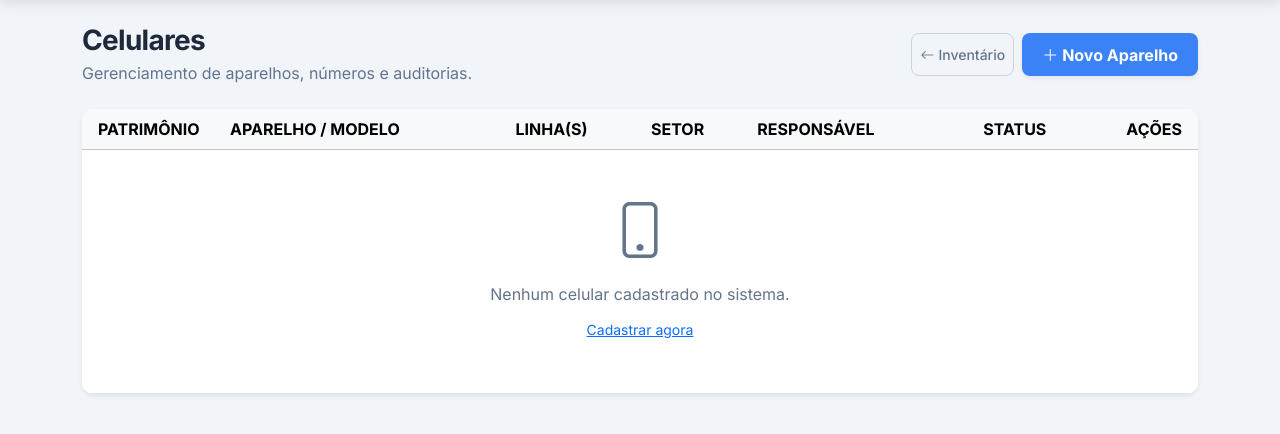
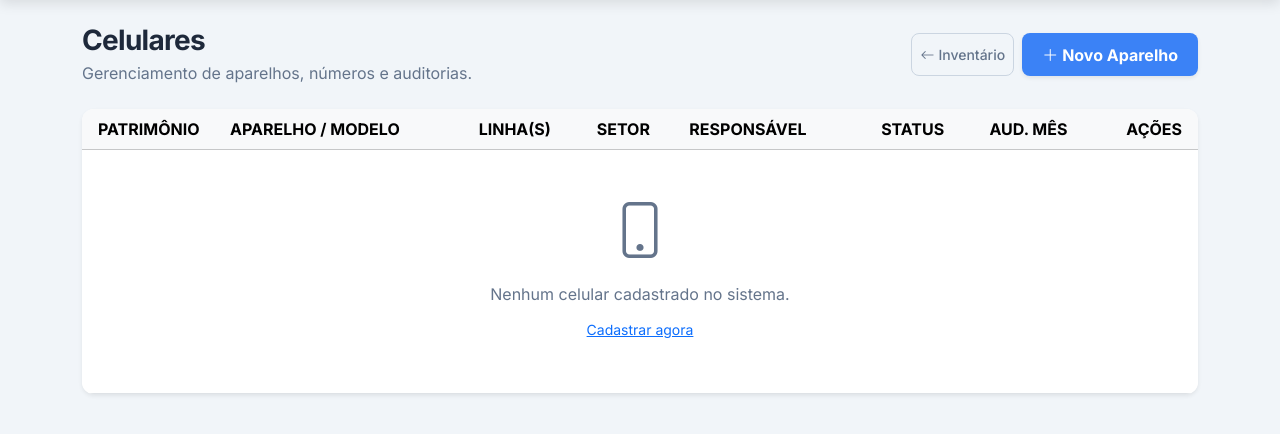
Before and after one commit to ThiagoDantas19/helpdesk, a Python web app: template templates/inventario/celular/lista.html in a window 1280 px wide. Shown: the part 69-503 px from the top of the page. Run offline with Jinja, Linux system fonts and the light colour scheme; the template is opened without the code that fills it, so the values that code supplies are empty; some libraries are stand-ins or nearby versions.

Commit message:
inventario: coluna AUD. MES na lista de celulares sinaliza auditoria do mes vigente

```diff
--- a/templates/inventario/celular/lista.html
+++ b/templates/inventario/celular/lista.html
@@ -28,6 +28,7 @@
             <th>SETOR</th>
             <th>RESPONSÁVEL</th>
             <th class="text-center">STATUS</th>
+            <th class="text-center">AUD. MÊS</th>
             <th class="text-end pe-3">AÇÕES</th>
           </tr>
         </thead>
@@ -73,6 +74,13 @@
               <span class="badge rounded-pill bg-secondary-soft text-secondary border border-secondary px-3">Inativo</span>
               {% endif %}
             </td>
+            <td class="text-center">
+              {% if c.patrimonio.id in auditados_mes %}
+              <i class="bi bi-check-circle-fill text-success fs-5" title="Auditoria do mês concluída"></i>
+              {% else %}
+              <i class="bi bi-dash-circle text-muted fs-5" title="Sem auditoria no mês"></i>
+              {% endif %}
+            </td>
             <td class="text-end pe-3">
               <div class="btn-group">
                 <a href="/inventario/celular/{{ c.patrimonio.id }}" class="btn btn-sm btn-outline-secondary border-0" title="Ver Detalhes"><i class="bi bi-eye-fill"></i></a>
@@ -84,7 +92,7 @@
           </tr>
           {% else %}
           <tr>
-            <td colspan="7" class="text-center py-5">
+            <td colspan="8" class="text-center py-5">
               <i class="bi bi-phone text-muted display-4 d-block mb-3"></i>
               <p class="text-muted mb-0">Nenhum celular cadastrado no sistema.</p>
               <a href="/inventario/celular/new" class="btn btn-sm btn-link mt-2">Cadastrar agora</a>
```
Also changed, not shown: routes/inventario/celular.py (+6 -2 lines), tests/test_inventario_crud.py (+28 -0 lines), utils/time.py (+9 -0 lines).
